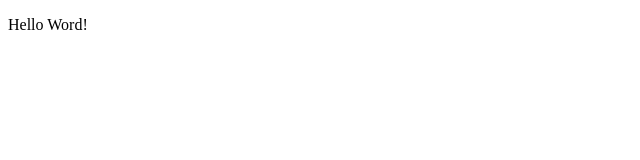
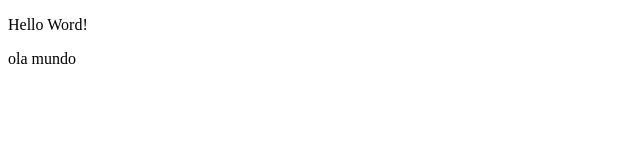
Before and after one commit to IuriCavalcante/Projetos-Rocketseat, a plain HTML site: page index.html in a window 1280 px wide. Shown: the full height of the page, 0-640 px from the left. Drawn offline with Linux system fonts and the light colour scheme.

Commit message:
Update index.html
coloquei um p novo

```diff
--- a/index.html
+++ b/index.html
@@ -10,7 +10,8 @@
 <body>
   <main>
     <p>Hello Word!
-
+    </p>
+    <p> ola mundo
     </p>
   </main>
 </body>
```
